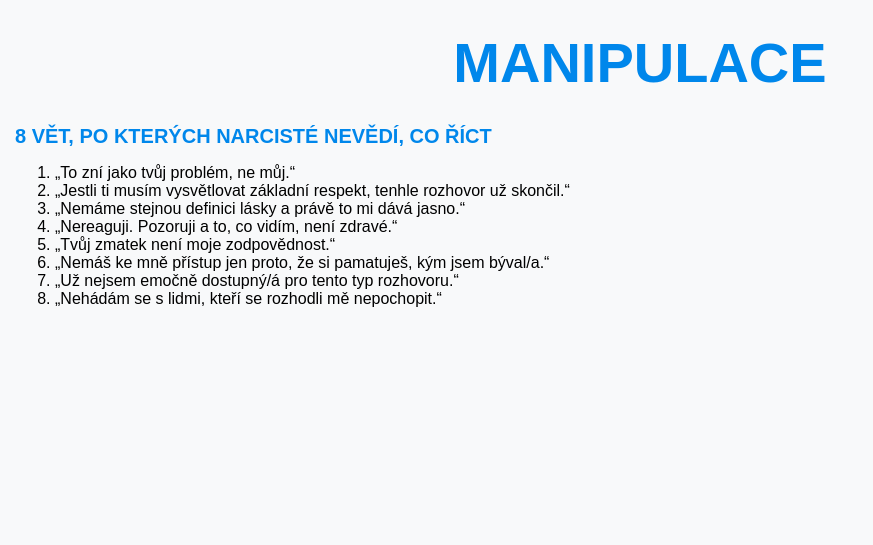
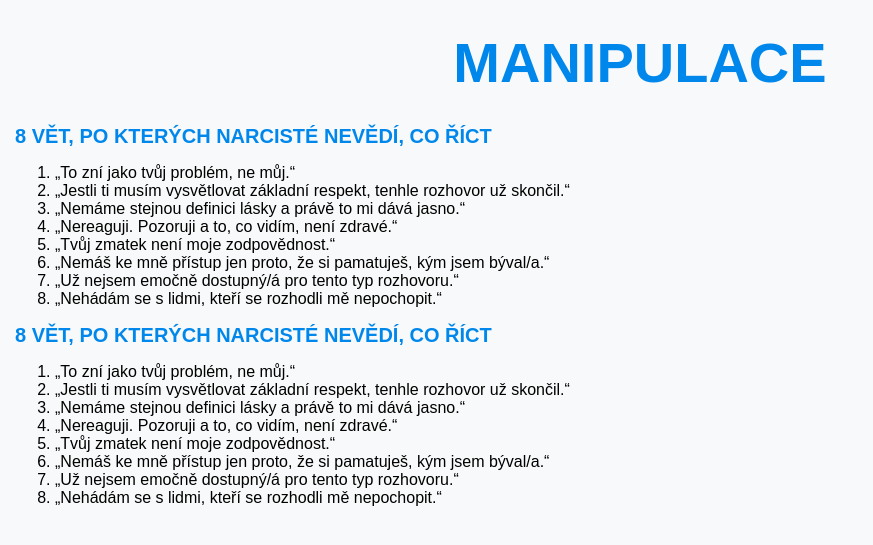
Before and after one commit to bedjan/bedjan.github.io, a Jekyll site: the page built from manipulace.md, in a window 1280 px wide. Shown: the top 545 px of the page, without its empty margins (0-873 px from the left). Built offline with Jekyll 4.4.1, drawn with Linux system fonts in a browser that asks for light colours; our own code applies the rules of GitHub Pages for plain Markdown files.

Commit message:
Update manipulace.md

```diff
--- a/manipulace.md
+++ b/manipulace.md
@@ -8,3 +8,14 @@
 6. „Nemáš ke mně přístup jen proto, že si pamatuješ, kým jsem býval/a.“
 7. „Už nejsem emočně dostupný/á pro tento typ rozhovoru.“
 8. „Nehádám se s lidmi, kteří se rozhodli mě nepochopit.“
+
+# 8 VĚT, PO KTERÝCH NARCISTÉ NEVĚDÍ, CO ŘÍCT
+
+1. „To zní jako tvůj problém, ne můj.“
+2. „Jestli ti musím vysvětlovat základní respekt, tenhle rozhovor už skončil.“
+3. „Nemáme stejnou definici lásky a právě to mi dává jasno.“
+4. „Nereaguji. Pozoruji a to, co vidím, není zdravé.“
+5. „Tvůj zmatek není moje zodpovědnost.“
+6. „Nemáš ke mně přístup jen proto, že si pamatuješ, kým jsem býval/a.“
+7. „Už nejsem emočně dostupný/á pro tento typ rozhovoru.“
+8. „Nehádám se s lidmi, kteří se rozhodli mě nepochopit.“
```
